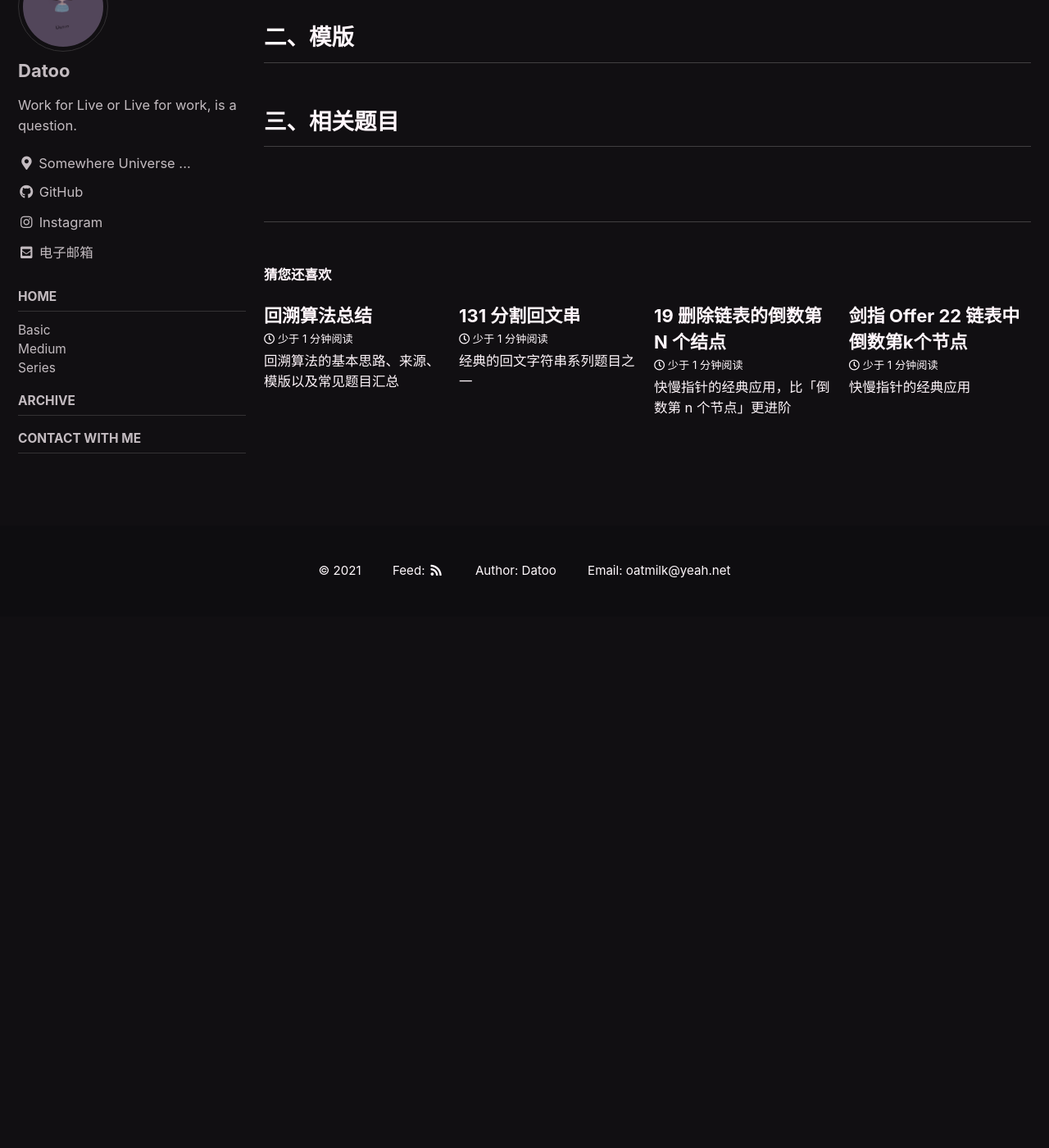
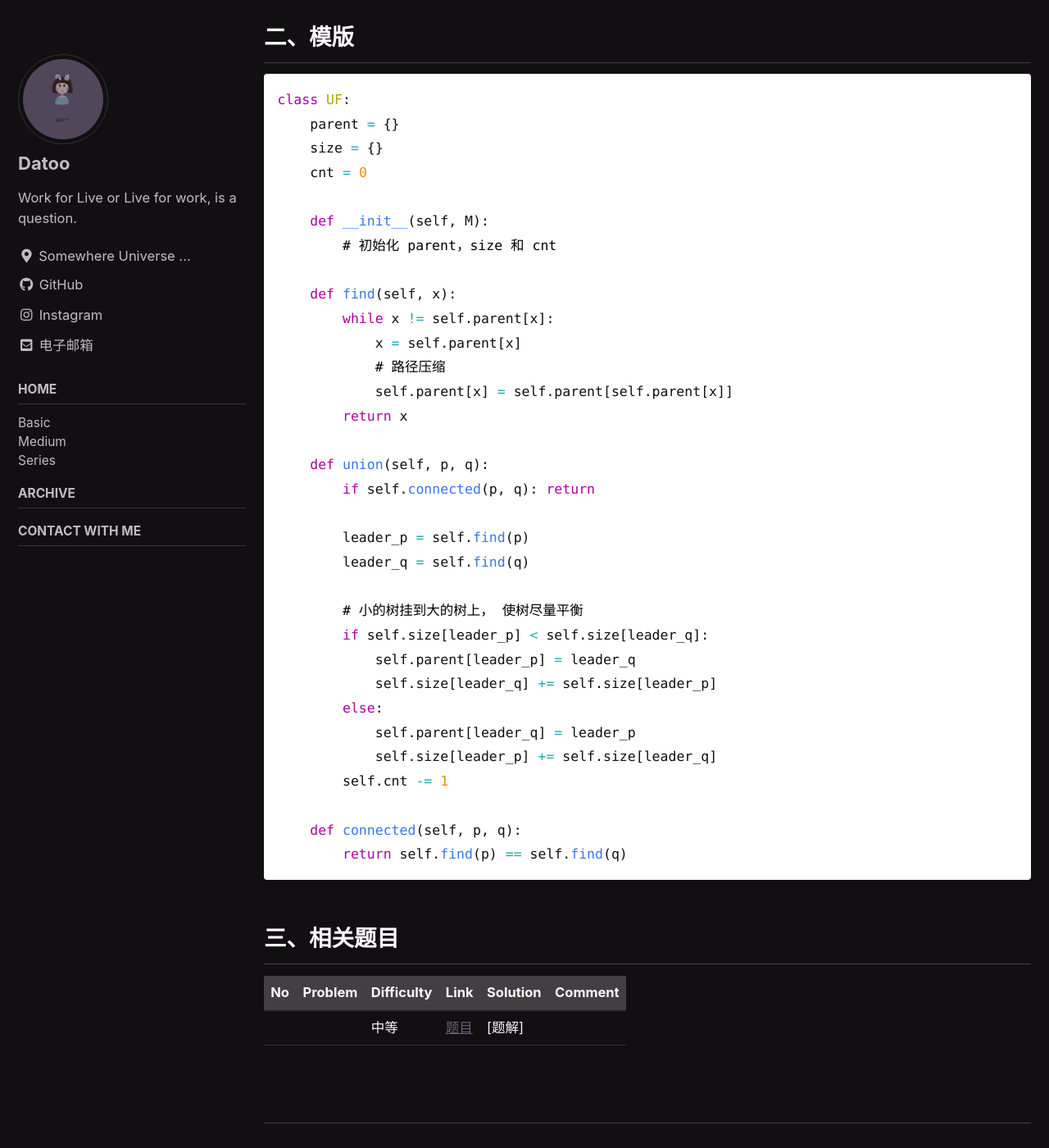
Before and after one commit to DaToo-J/DaToo-J.GitHub.io, a Jekyll site: the page built from _posts/2021-03-07-union-find-summary.md, in a window 1280 px wide and 1400 px high, scrolled down 2648 px. Shown: the whole window at 82% size. Built offline with Jekyll 4.4.1, drawn with Linux system fonts in a browser that asks for light colours; cached includes are drawn as plain includes; formulas are drawn with MathJax 3; comment, search, counter and statistics services are not loaded; before the commit the page ends 3400 px from its top, so only the background shows below that.

Commit message:
update union find summary

````diff
--- a/_posts/2021-03-07-union-find-summary.md
+++ b/_posts/2021-03-07-union-find-summary.md
@@ -48,5 +48,43 @@ excerpt: 并查集的基本思路、常见题目汇总
 
 ## 二、模版
 
+```python
+class UF:
+    parent = {}
+    size = {}
+    cnt = 0
+
+    def __init__(self, M):
+        # 初始化 parent，size 和 cnt
+
+    def find(self, x):
+        while x != self.parent[x]:
+            x = self.parent[x]
+            # 路径压缩
+            self.parent[x] = self.parent[self.parent[x]]
+        return x
+
+    def union(self, p, q):
+        if self.connected(p, q): return
+
+        leader_p = self.find(p)
+        leader_q = self.find(q)
+
+        # 小的树挂到大的树上， 使树尽量平衡
+        if self.size[leader_p] < self.size[leader_q]:
+            self.parent[leader_p] = leader_q
+            self.size[leader_q] += self.size[leader_p]
+        else:
+            self.parent[leader_q] = leader_p
+            self.size[leader_p] += self.size[leader_q]
+        self.cnt -= 1
+
+    def connected(self, p, q):
+        return self.find(p) == self.find(q)
+```
 
 ## 三、相关题目
+
+   | No  | Problem    | Difficulty | Link     | Solution                      | Comment |
+   | --- | ---------- | ---------- | -------- | ----------------------------- | ------- |
+   |  |  | 中等       | [题目]() | [题解]|         |
````
